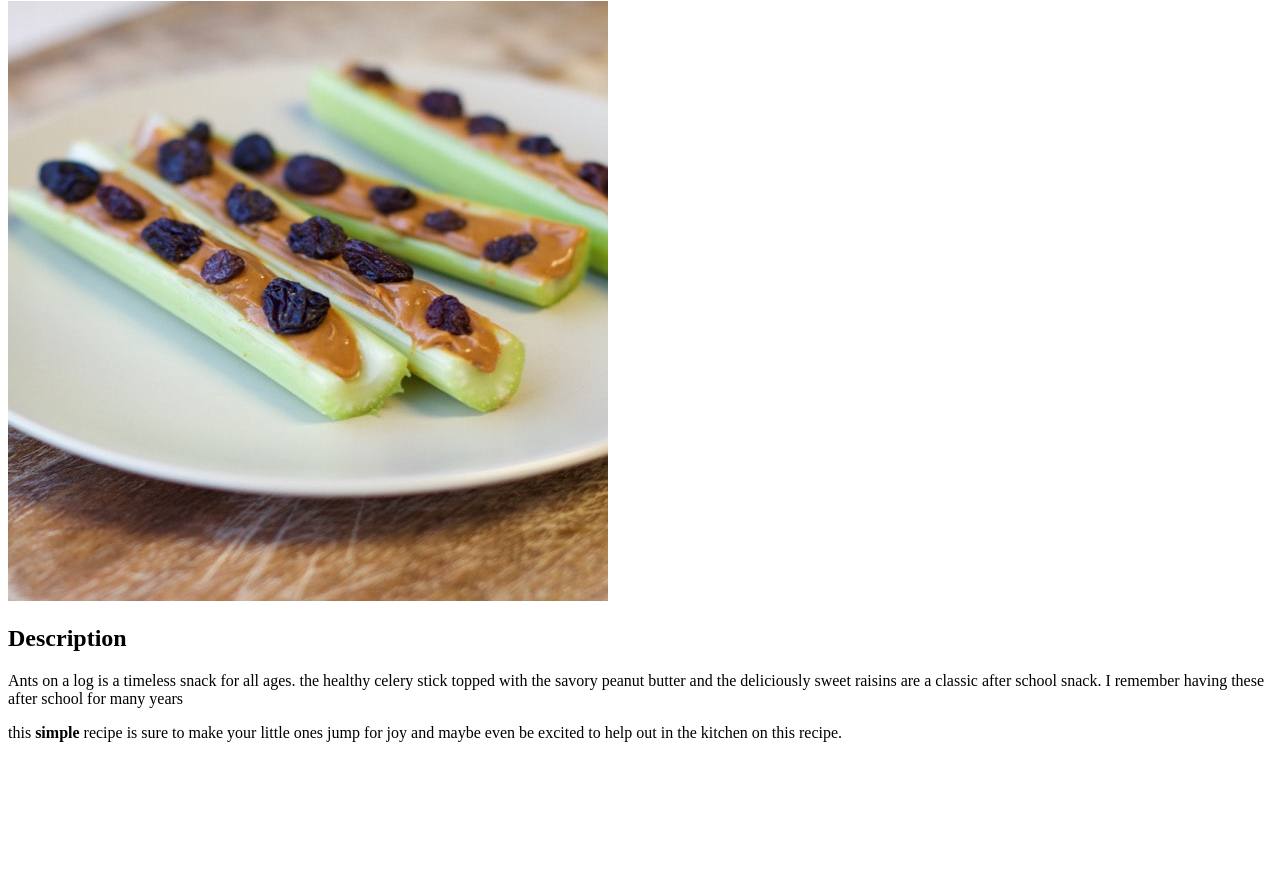
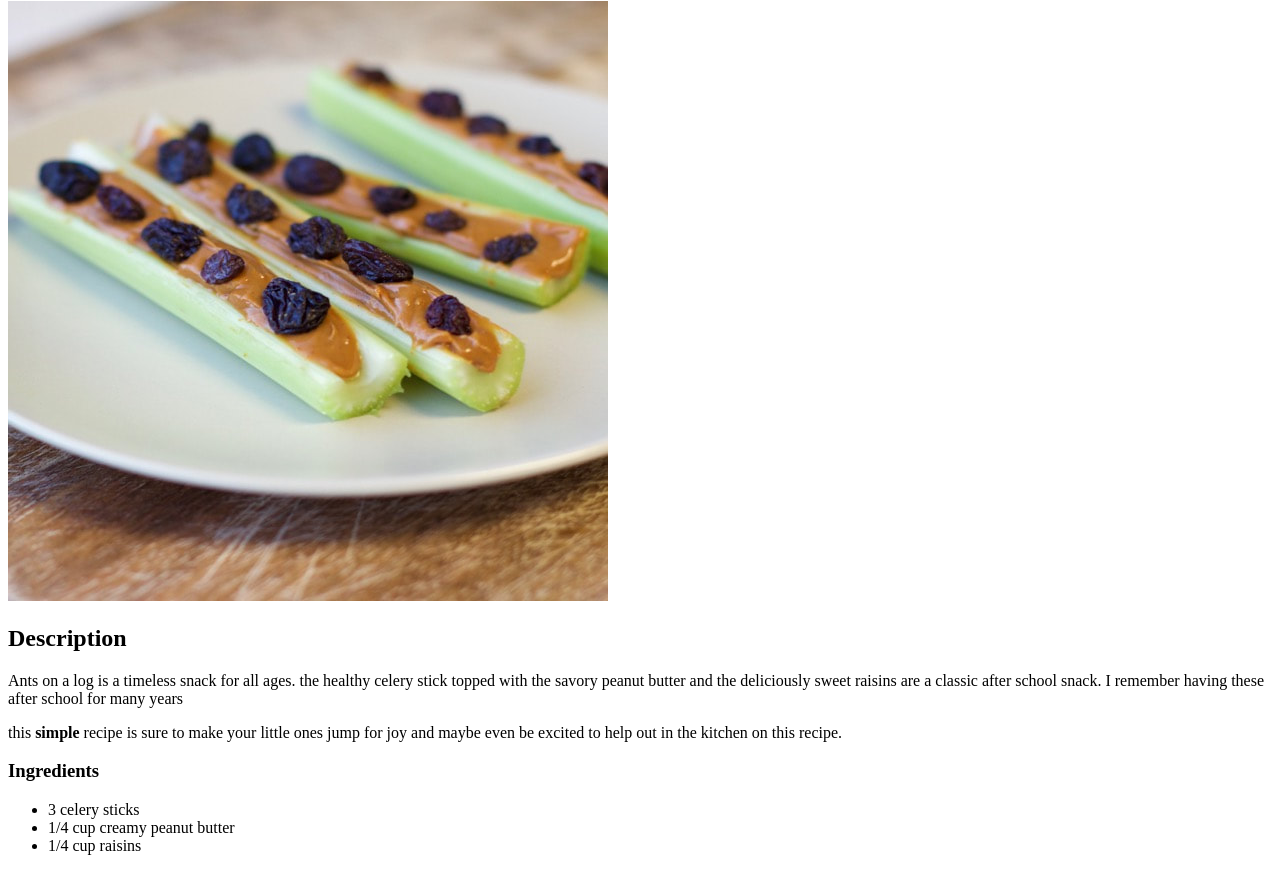
Before and after one commit to bradene0/odin-recipes, a plain HTML site: page recipes/ants-on-a-log.html in a window 1280 px wide. Shown: the part 79-950 px from the top of the page. Before the commit the page ends 837 px from the top, so only its background shows below. Drawn offline with Linux system fonts and the light colour scheme.

Commit message:
Added ingredients

```diff
--- a/recipes/ants-on-a-log.html
+++ b/recipes/ants-on-a-log.html
@@ -14,6 +14,12 @@
         the deliciously sweet raisins are a classic after school snack. I remember having these after school for many years
     </p>this <strong>simple</strong> recipe is sure to make your little ones jump for joy and maybe even be excited to help out in the kitchen on this
     recipe.</p>
+<h3>Ingredients</h3>
+<ul>
+    <li>3 celery sticks</li>
+    <li>1/4 cup creamy peanut butter</li>
+    <li>1/4 cup raisins</li>
+</ul>
 
 </body>
 </html>
```
